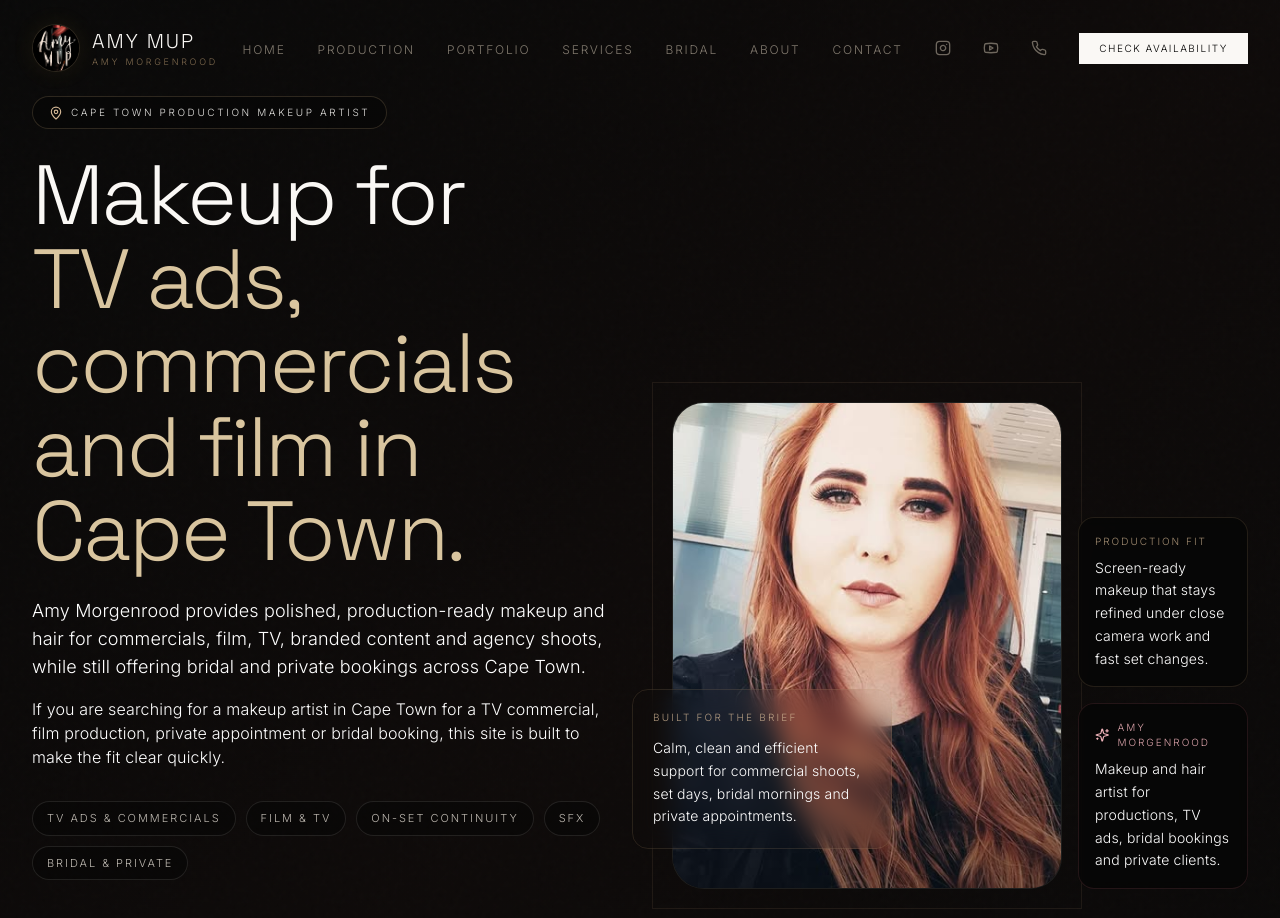
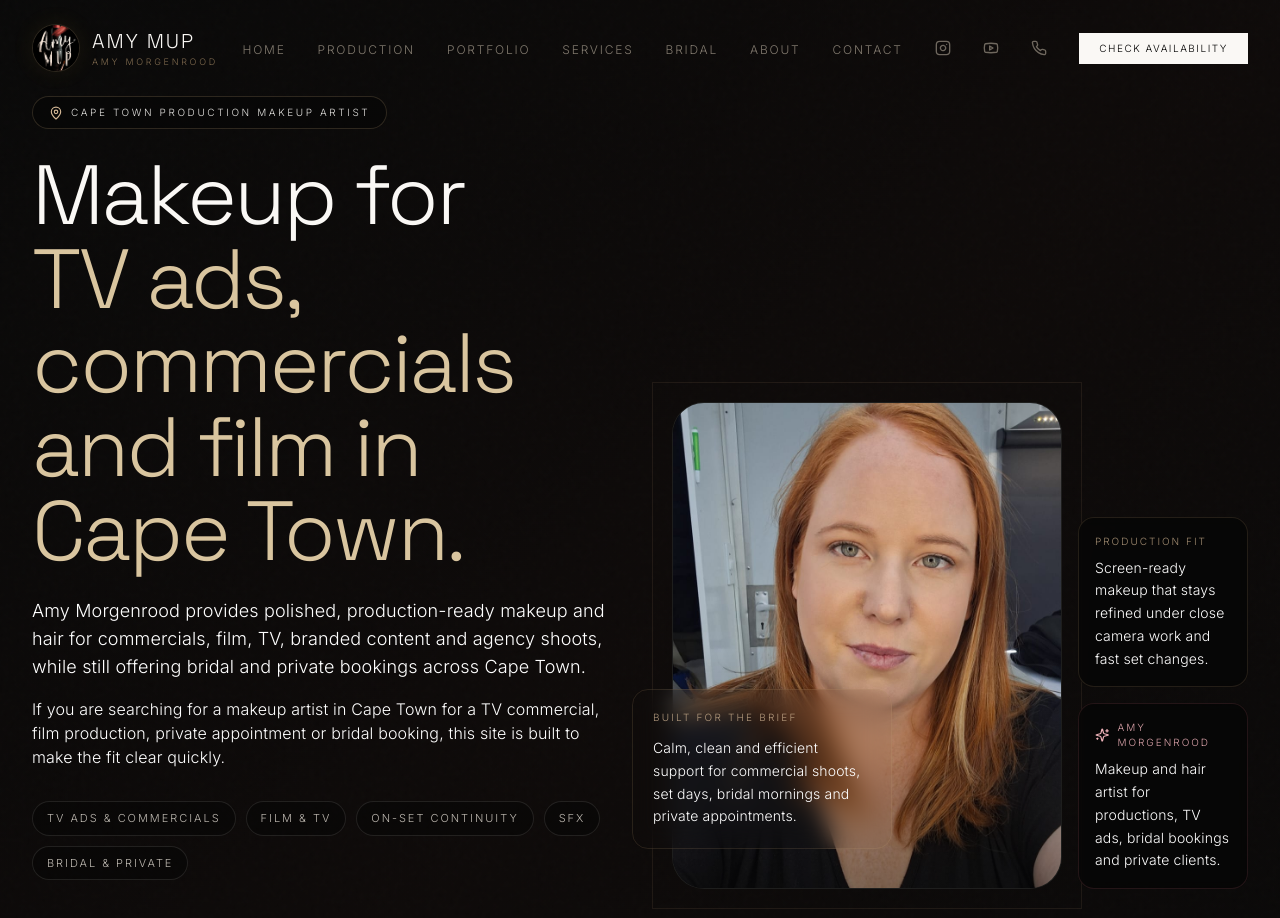
Before and after one commit to JohnMorgenrood/amy, a Next.js app: page / in a window 1280 px wide. Shown: the top 918 px of the page. Built offline with nearby package versions, Linux system fonts and the light colour scheme.

Commit message:
Update Amy portrait image

```diff
--- a/src/components/sections/About.tsx
+++ b/src/components/sections/About.tsx
@@ -86,7 +86,7 @@ export function About() {
             <motion.div style={{ y }} className="relative">
               <div className="relative aspect-[4/5] overflow-hidden rounded-[1.75rem] border border-gold-500/20">
                 <Image
-                  src="/assets/about/Amys portfolio Image Film Makeup Artist in Cape Town.jpg"
+                  src="/assets/about/Amys portfolio Image Film Makeup Artist in Cape Town2.jpeg"
                   alt="Amy Morgenrood - Cape Town makeup artist"
                   fill
                   className="object-cover"
--- a/src/components/sections/Hero.tsx
+++ b/src/components/sections/Hero.tsx
@@ -171,7 +171,7 @@ export function Hero() {
                   <div className="absolute -inset-5 border border-gold-500/10" />
                   <div className="relative aspect-[4/5] overflow-hidden rounded-[2rem] border border-cream-100/10 bg-dark-900">
                     <Image
-                      src="/assets/about/Amys portfolio Image Film Makeup Artist in Cape Town.jpg"
+                      src="/assets/about/Amys portfolio Image Film Makeup Artist in Cape Town2.jpeg"
                       alt="Amy Morgenrood portrait"
                       fill
                       priority
```
Also changed, not shown: public/assets/about/Amys portfolio Image Film Makeup Artist in Cape Town2.jpeg (added).
